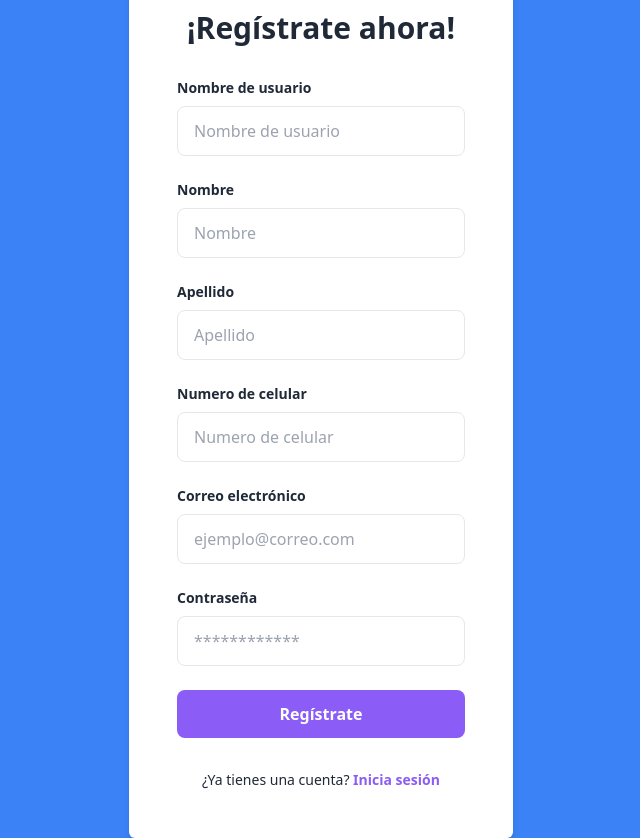
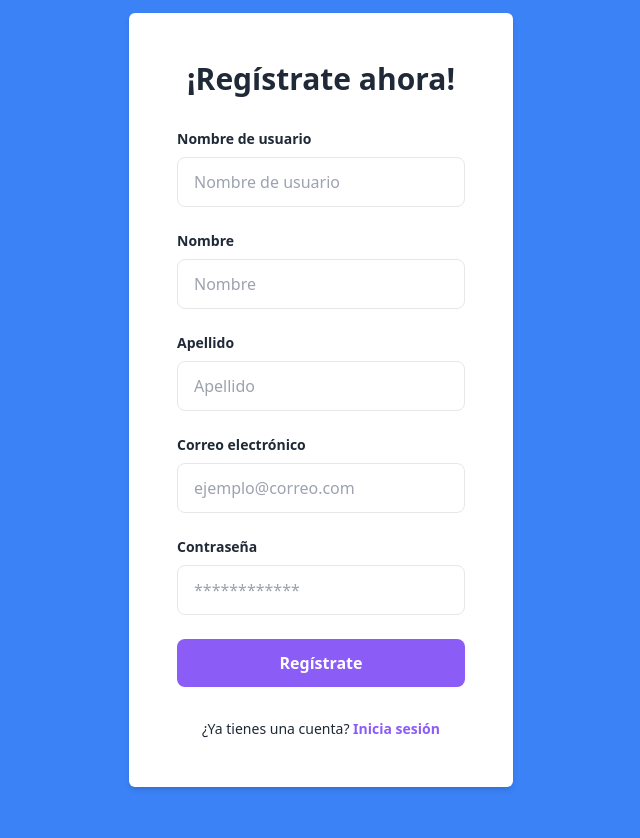
Before and after one commit to santiangofrancozx/rentalsWebsitePy, a Django app: page /singup/ in a window 1280 px wide. Shown: the whole page, without its empty margins (319-959 px from the left). After the commit the page ends 790 px from the top, so only its background shows below. Run offline with Django 4.2, Linux system fonts and the light colour scheme.

Commit message:
Se borra telefono de singup, se agrega boton finalrent

```diff
--- a/search/templates/finalRent.html
+++ b/search/templates/finalRent.html
@@ -17,6 +17,9 @@
             <p class="text-lg text-gray-700">Precio por Día: <span class="font-bold">{{ price_per_day }}</span></p>
             <p class="text-lg text-gray-700">Precio Total: <span class="font-bold">{{ price_total }}</span></p>
             <p class="text-lg text-gray-700">Cliente: <span class="font-bold">{{ user }}</span></p>
+
+            <!-- Botón Volver al Inicio -->
+            <a href="/" class="block mx-auto mt-8 bg-blue-500 text-white px-4 py-2 rounded-md hover:bg-blue-700">Volver al Inicio</a>
         </div>
     </div>
 </body>
--- a/search/templates/singup.html
+++ b/search/templates/singup.html
@@ -27,10 +27,6 @@
                 <input type="text" id="lastname" name="lastname" class="w-full px-4 py-3 border rounded-lg focus:outline-none focus:ring-2 focus:ring-purple-600 focus:border-transparent" placeholder="Apellido" required>
             </div>
             <div class="mb-6">
-                <label for="phone" class="block text-gray-800 text-sm font-semibold mb-2">Numero de celular</label>
-                <input type="text" id="phone" name="phone" class="w-full px-4 py-3 border rounded-lg focus:outline-none focus:ring-2 focus:ring-purple-600 focus:border-transparent" placeholder="Numero de celular" required>
-            </div>
-            <div class="mb-6">
                 <label for="email" class="block text-gray-800 text-sm font-semibold mb-2">Correo electrónico</label>
                 <input type="email" id="email" name="email" class="w-full px-4 py-3 border rounded-lg focus:outline-none focus:ring-2 focus:ring-purple-600 focus:border-transparent" placeholder="ejemplo@correo.com" required>
             </div>
```
Also changed, not shown: db.sqlite3.
